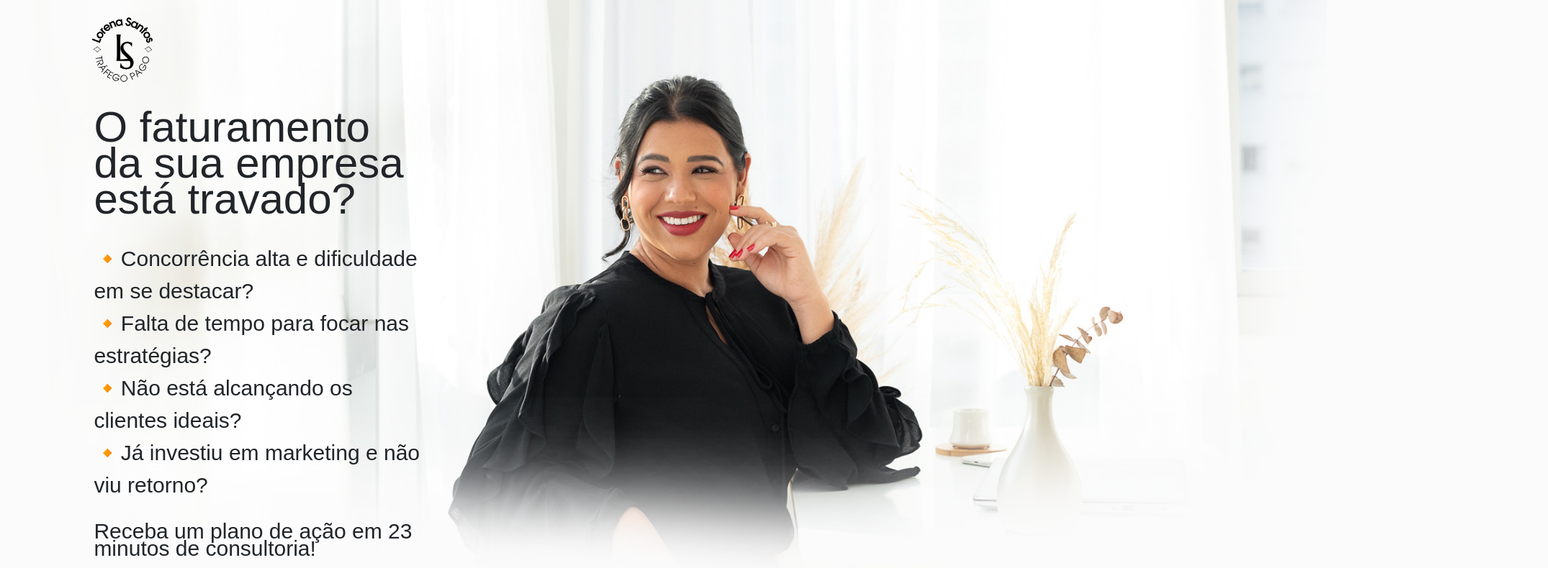
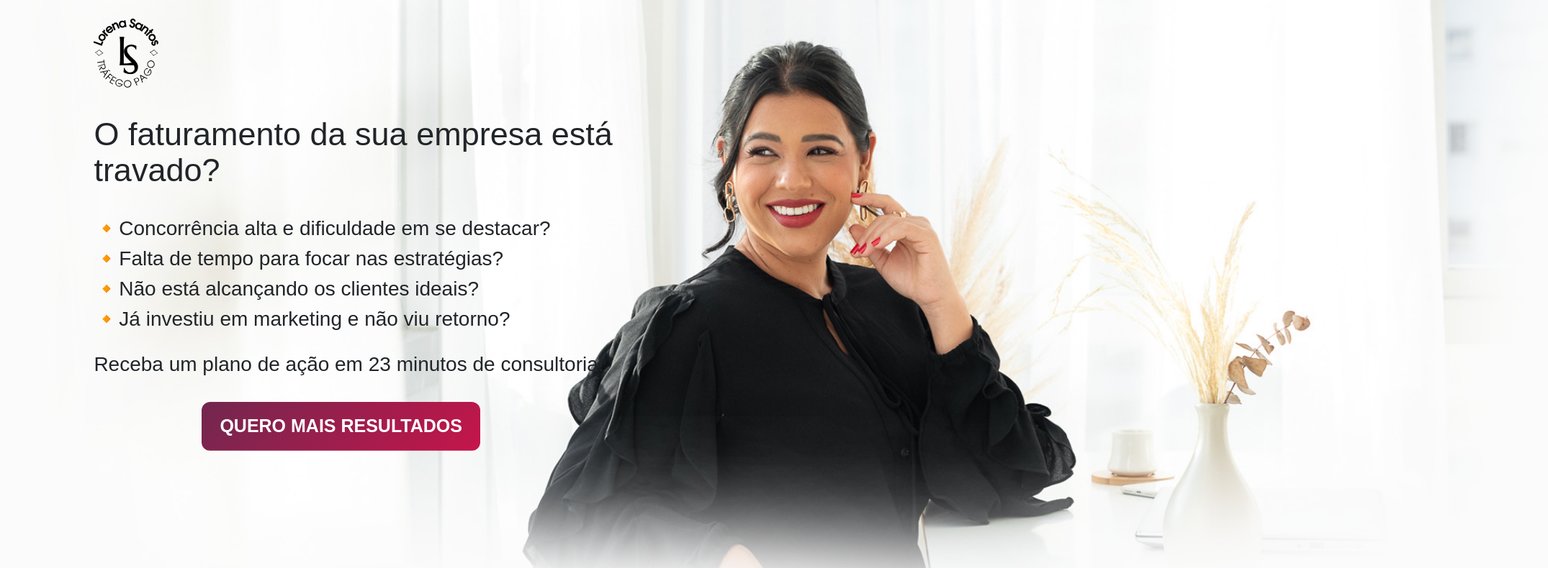
Before and after one commit to danieldribeiro/lorena-santos, a plain HTML site: page index.html in a window 1536 px wide. Shown: the part 107-897 px from the top of the page at 72% size, 2150 px wide, since content can reach past the window. Drawn offline with nearby package versions, Linux system fonts and the light colour scheme; a web font is replaced by a local one.

Commit message:
Fix: fix resonsivity prblems on large screens

```diff
--- a/styles.css
+++ b/styles.css
@@ -697,15 +697,15 @@ footer a i{
 
 @media screen and (min-width: 1440px){
   .hero-section {
-    width: 120%;
+    width: 140%;
     height: 125vh;
-    background-position: right;
+    background-position: right !important;
     background-size: cover;
     padding: 0 8% 0%;
   }
 
   .container {
-    max-width: 30% !important;
+    max-width: 40% !important;
     gap: 30px;
     margin-left: 0 !important;
     padding-top: 5vh;
@@ -717,22 +717,22 @@ footer a i{
   }
 
   .container ul li {
-    font-size: 3rem;
+    font-size: 2.8rem;
   }
 
   .container #logo {
-    width: 30%;
+    width: 20%;
     height: 100%;
     margin-left: -30px;
   }
 
   .container h3 {
-    font-size: 6rem;
+    font-size: 4.5rem;
     line-height: 5rem;
   }
 
   .container p {
-    font-size: 3rem;
+    font-size: 2.8rem;
     line-height: 2.4rem;
   }
 
@@ -741,6 +741,7 @@ footer a i{
     padding: 15px 25px;
     font-size: 2.5rem;
     text-transform: uppercase;
+    margin-left: 150px;
   }
 
   .btn-cta:hover {
```
